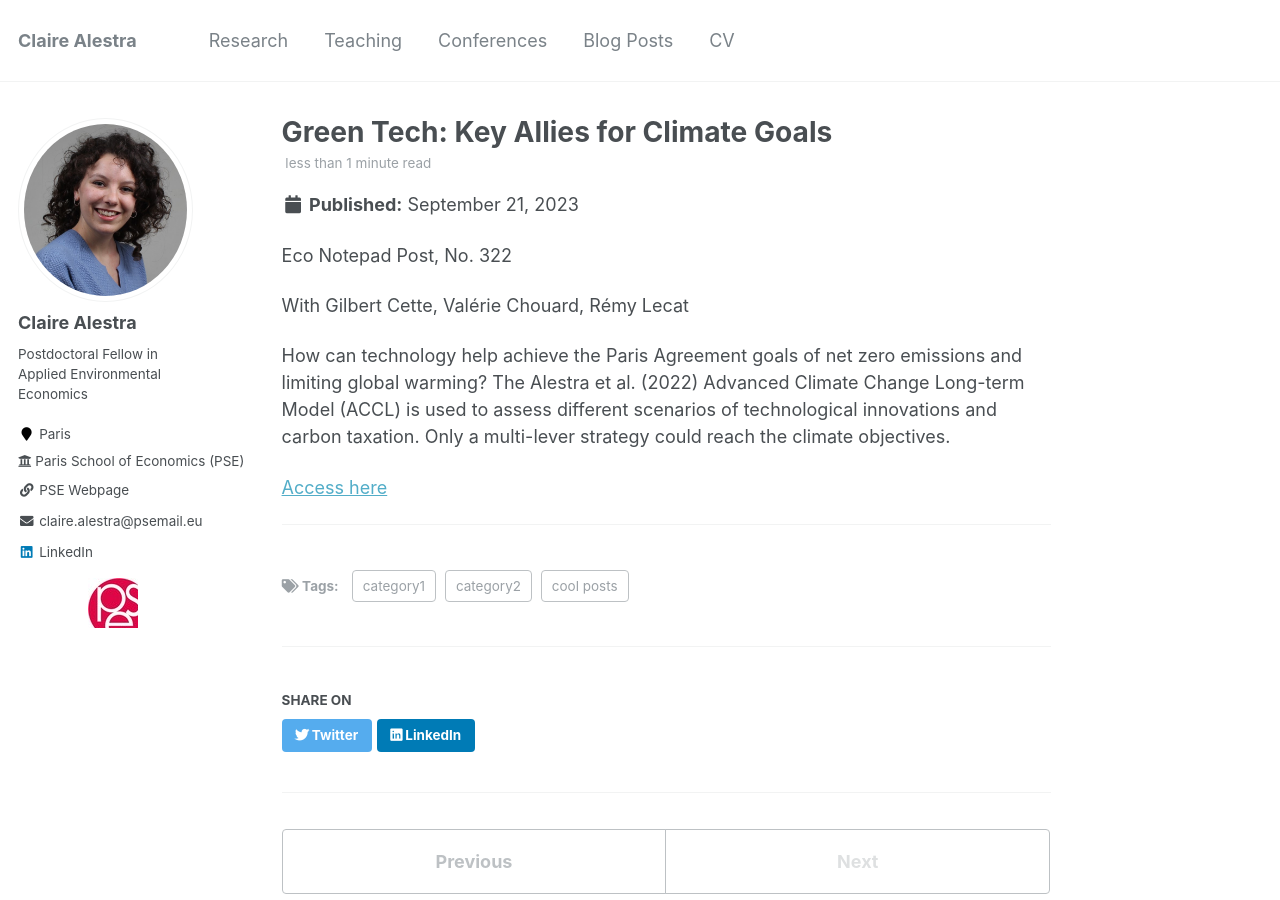
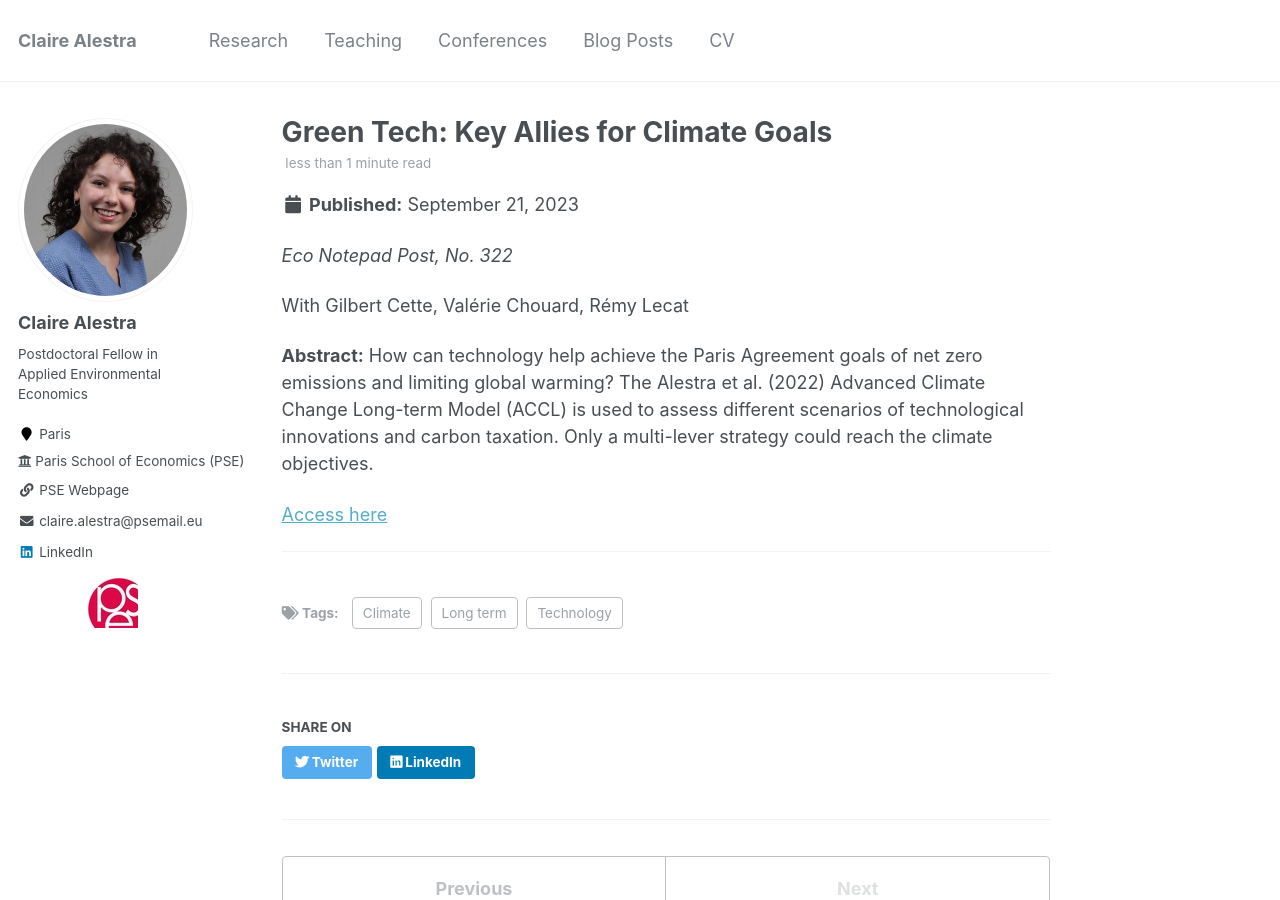
Before and after one commit to ClaireAlestra/ClaireAlestra.github.io, a Jekyll site: the page built from _posts/2014-08-14-blog-post-3.md, in a window 1280 px wide and 900 px high. Built offline with Jekyll 4.4.1, drawn with Linux system fonts in a browser that asks for light colours.

Commit message:
Update 2014-08-14-blog-post-3.md

```diff
--- a/_posts/2014-08-14-blog-post-3.md
+++ b/_posts/2014-08-14-blog-post-3.md
@@ -3,17 +3,17 @@ title: 'Green Tech: Key Allies for Climate Goals'
 date: 2023-09-21
 permalink: /posts/2023-blog-post-3/
 tags:
-  - cool posts
-  - category1
-  - category2
+  - Climate
+  - Technology
+  - Long term
 ---
 
-Eco Notepad Post, No. 322
+*Eco Notepad Post, No. 322*
 
 With Gilbert Cette, Valérie Chouard, Rémy Lecat
 
-How can technology help achieve the Paris Agreement goals of net zero emissions and limiting global warming? The Alestra et al. (2022) Advanced Climate Change Long-term Model (ACCL) is used to assess different scenarios of technological innovations and carbon taxation. Only a multi-lever strategy could reach the climate objectives.
+**Abstract:** How can technology help achieve the Paris Agreement goals of net zero emissions and limiting global warming? The Alestra et al. (2022) Advanced Climate Change Long-term Model (ACCL) is used to assess different scenarios of technological innovations and carbon taxation. Only a multi-lever strategy could reach the climate objectives.
 
-[Access here]([https://doi.org/10.1016/j.jpolmod.2021.10.001](https://www.banque-france.fr/en/publications-and-statistics/publications/green-tech-key-allies-climate-goals)https://www.banque-france.fr/en/publications-and-statistics/publications/green-tech-key-allies-climate-goals)
+[Access here](https://www.banque-france.fr/en/publications-and-statistics/publications/green-tech-key-allies-climate-goals)
 
 ------
```
